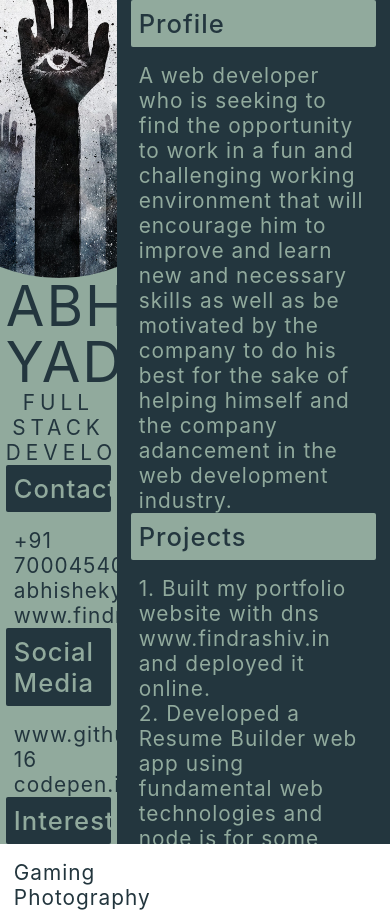
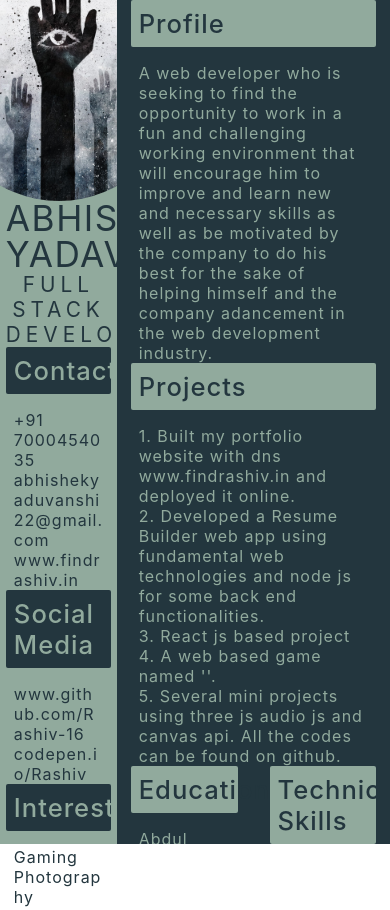
Before and after one commit to Rashiv-16/findrashiv.in, a website: page about.html in a window 390 px wide. Drawn offline with Linux system fonts and the light colour scheme.

Commit message:
adds media queries for about.html

```diff
--- a/css/about.css
+++ b/css/about.css
@@ -67,6 +67,8 @@ body {
     color: #3E606F;
     margin-top: 1.5rem;
 
+    transition: all 0.3s linear;
+
 
 
 }
@@ -100,6 +102,8 @@ body {
     text-transform: uppercase;
     letter-spacing: 2px;
     line-height: 1;
+
+    transition: all 0.5s linear;
     /* height: 50%; */
     /* margin-top: 0.5rem; */
     /* align-self: flex-end; */
@@ -137,6 +141,8 @@ body {
     /* margin-bottom: 1.5px; */
     letter-spacing: 1px;
     color: rgb(35, 54, 62);
+
+    word-wrap: break-word;
     /* border: 1px solid greenyellow; */
 }
 
@@ -147,6 +153,8 @@ body {
 
 .right-1 > p, .right-2 > p, .right-3 > .right-3A > article > p, .right-3 > .right-3B > p, .right-4 > p, .right-5 > p {
     color: #91AA9D;
+
+    /* transition: all 0.5s linear; */
 }
 
 .right-wrapper {
@@ -191,3 +199,52 @@ body {
      /* border: 1px solid red; */
 
  }
+
+ @media screen and (max-width: 950px), (max-height: 950px)  {
+     /* body {font-size: 5rem;} */
+     .left-3 > p, .left-4 > p, .right-1 > p, .right-2  > p, .right-3 > .right-3A > article > p, .right-3 > .right-3B > p, .right-4 > p, .right-5 > p, .left-5 > p {
+        font-size: 1.1rem;
+    }
+
+    .left-2 > h1 {
+        font-size: 3rem;
+        font-weight: 400;
+        letter-spacing: 1.5px;
+        line-height: 1;
+    }
+
+    .left-1 {
+        width: 15rem;
+        height: 15rem;
+    }
+ }
+
+ @media screen and (max-width: 800px), (max-height: 800px) {
+    .left-3 > p, .left-4 > p, .right-1 > p, .right-2  > p, .right-3 > .right-3A > article > p, .right-3 > .right-3B > p, .right-4 > p, .right-5 > p, .left-5 > p {
+       font-size: 1rem;
+   }
+
+   .left-2 > h1 {
+       font-size: 2.2rem;
+   }
+
+   .left-1 {
+       width: 15rem;
+       height: 15rem;
+   }
+}
+
+ @media print and (max-width: 800px) {
+    .left-3 > p, .left-4 > p, .right-1 > p, .right-2  > p, .right-3 > .right-3A > article > p, .right-3 > .right-3B > p, .right-4 > p, .right-5 > p, .left-5 > p {
+       font-size: 1rem;
+   }
+
+   .left-2 > h1 {
+       font-size: 2.5rem;
+   }
+
+   .left-1 {
+       width: 15rem;
+       height: 15rem;
+   }
+}
```
